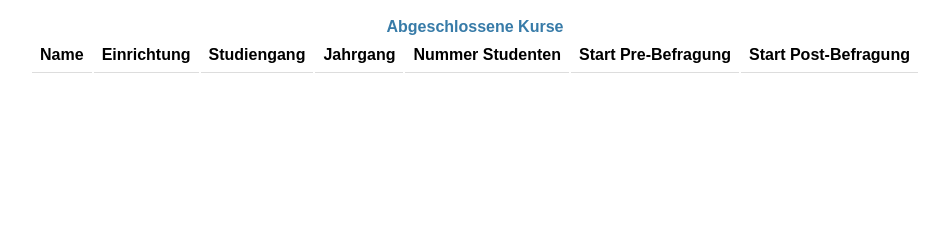
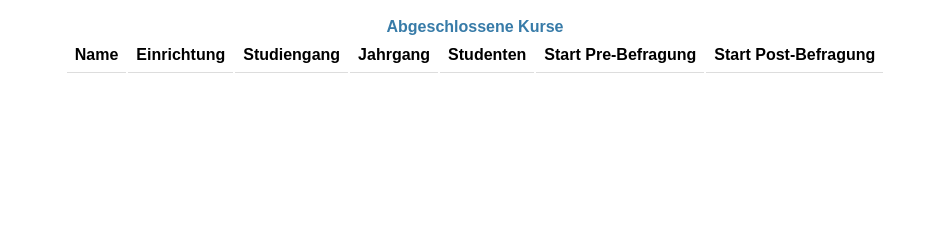
Before and after one commit to boundter/geclass, a Flask app: page / in a window 1280 px wide. Shown: the part 173-413 px from the top of the page, without its empty margins (165-1114 px from the left). Run offline with Flask 2, Linux system fonts and the light colour scheme; the visitor is signed in with stand-in values (Sample User, id 1); data comes from the database, SQL or seed files in the repository; data that the repository does not hold is empty.

Commit message:
Update: remove 'Nummer' from course overview

```diff
--- a/geclass/templates/course/overview.html
+++ b/geclass/templates/course/overview.html
@@ -33,7 +33,7 @@
         <th>Einrichtung</th>
         <th>Studiengang</th>
         <th>Jahrgang</th>
-        <th>Nummer Studenten</th>
+        <th>Studenten</th>
         <th>Start Pre-Befragung</th>
         <th>Start Post-Befragung</th>
       </tr>
```
